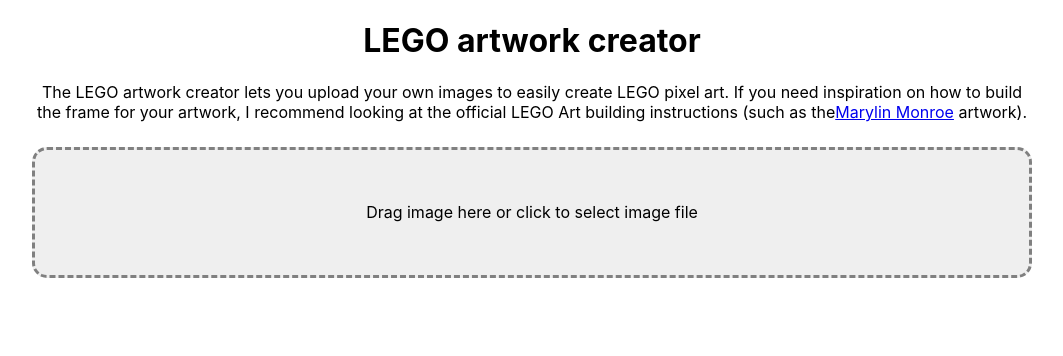
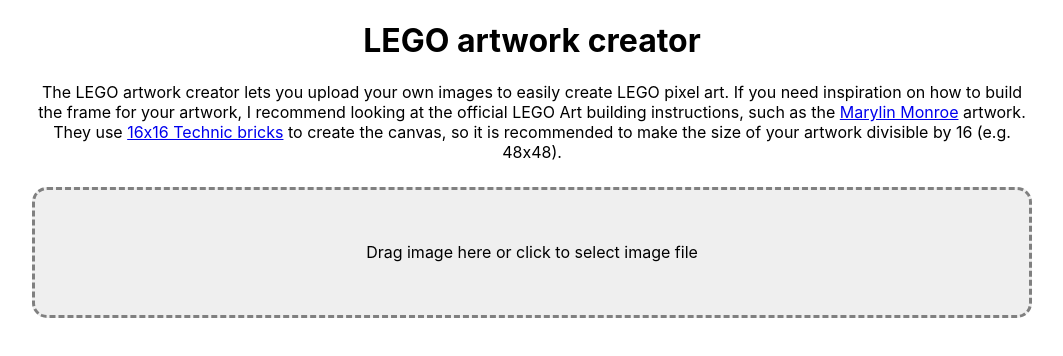
Before and after one commit to Friiiis/lego-artwork, a React (Create React App) app: page / in a window 1280 px wide. Shown: the top 356 px of the page, without its empty margins (108-1171 px from the left). Built offline with nearby package versions, Linux system fonts and the light colour scheme.

Commit message:
Updated description, changed default size to 48 and added webp support

```diff
--- a/src/App.tsx
+++ b/src/App.tsx
@@ -34,7 +34,7 @@
       printing: false,
       generatedArtwork: [[]],
       artworkHeight: 0,
-      artworkWidth: 50,
+      artworkWidth: 48,
       canvasHeight: 0,
       canvasWidth: 0,
       errorMsg: "",
@@ -229,13 +229,17 @@
             <p>
               The LEGO artwork creator lets you upload your own images to easily create LEGO pixel art.
               If you need inspiration on how to build the frame for your artwork, I recommend looking at
-              the official LEGO Art building instructions (such as the
-              <a
+              the official LEGO Art building instructions, such as the <a
                 href="https://www.lego.com/en-us/product/andy-warhols-marilyn-monroe-31197"
                 rel="noreferrer"
                 target="_blank"
               >
-              Marylin Monroe</a> artwork).
+              Marylin Monroe</a> artwork. They use <a
+                href="https://www.bricklink.com/v2/catalog/catalogitem.page?id=190570&idColor=11&ccName=6302092#T=C&C=11"
+                rel="noreferrer"
+                target="_blank"
+              >16x16 Technic bricks</a> to create the canvas, so it is recommended to make the size of
+              your artwork divisible by 16 (e.g. 48x48).
             </p>
           </header>
           <DragAndDrop
--- a/src/components/configureartwork/ConfigureArtwork.tsx
+++ b/src/components/configureartwork/ConfigureArtwork.tsx
@@ -34,7 +34,7 @@
                 </div>
                 {this.props.showConfig &&
                     <div className="ConfigureArtwork_container_half">
-                        <p>Choose your LEGO artwork width in bricks (deafult is 50):</p>
+                        <p>Choose your LEGO artwork width in bricks (deafult is 48):</p>
                         <input
                             type="number"
                             onChange={(e) => this.props.resizeArtwork(parseInt(e.target.value))}
--- a/src/components/draganddrop/DragAndDrop.tsx
+++ b/src/components/draganddrop/DragAndDrop.tsx
@@ -45,7 +45,7 @@
                     hidden
                     ref={this.inputRef}
                     type="file"
-                    accept="image/png, image/jpeg"
+                    accept="image/png, image/jpeg, image/webp"
                     onChange={() => {
                         const input = this.inputRef.current;
                         if (input && input.files) {
```
